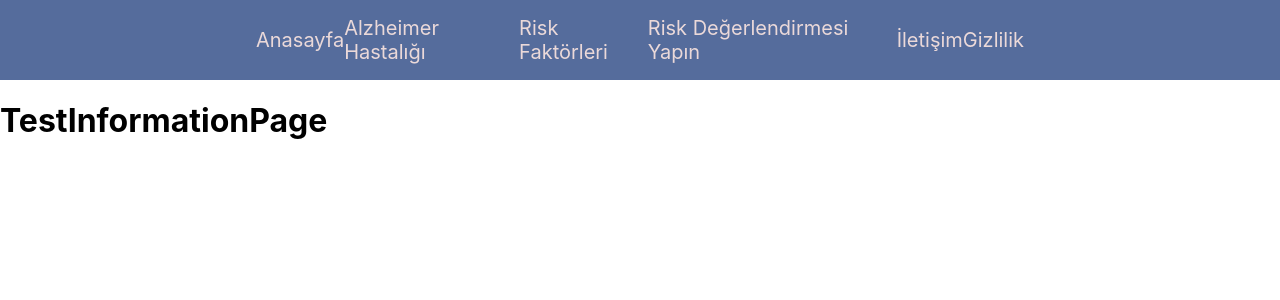
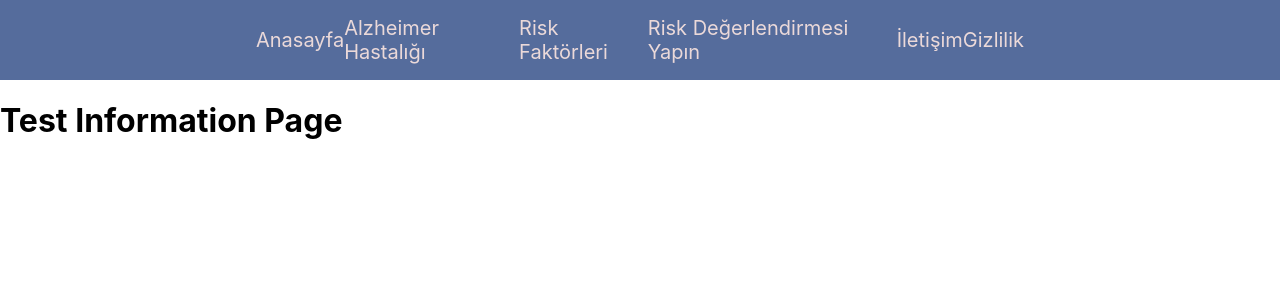
Before and after one commit to masgun17/Comp491, a React (Create React App) app in the folder my-app/: page /testInformation in a window 1280 px wide. Shown: the top 300 px of the page. Built offline with nearby package versions, Linux system fonts and the light colour scheme.

Commit message:
spaces added

```diff
--- a/my-app/src/pages/DiseaseInformationPage.js
+++ b/my-app/src/pages/DiseaseInformationPage.js
@@ -1,5 +1,5 @@
 const DiseaseInformationPage = () => {
-    return <h1>DiseaseInformationPage</h1>;
+    return <h1>Disease Information Page</h1>;
   };
 
   export default DiseaseInformationPage;
--- a/my-app/src/pages/RiskFactorsPage.js
+++ b/my-app/src/pages/RiskFactorsPage.js
@@ -1,5 +1,5 @@
 const RiskFactorsPage = () => {
-    return <h1>RiskFactorsPage</h1>;
+    return <h1>Risk Factors Page</h1>;
   };
 
   export default RiskFactorsPage;
--- a/my-app/src/pages/TestInformation.js
+++ b/my-app/src/pages/TestInformation.js
@@ -1,5 +1,5 @@
 const TestInformationPage = () => {
-    return <h1>TestInformationPage</h1>;
+    return <h1>Test Information Page</h1>;
   };
 
   export default TestInformationPage;
```
